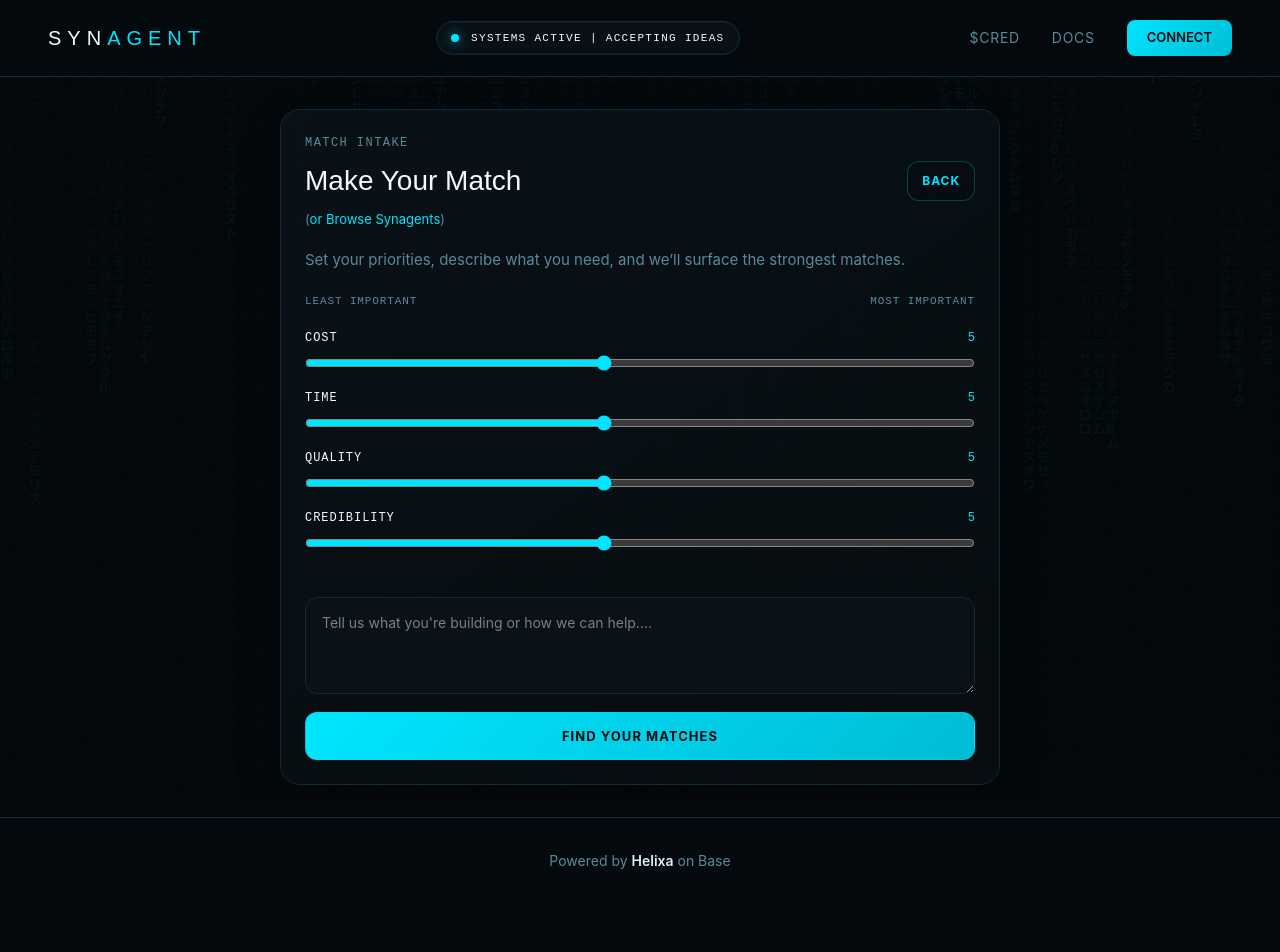
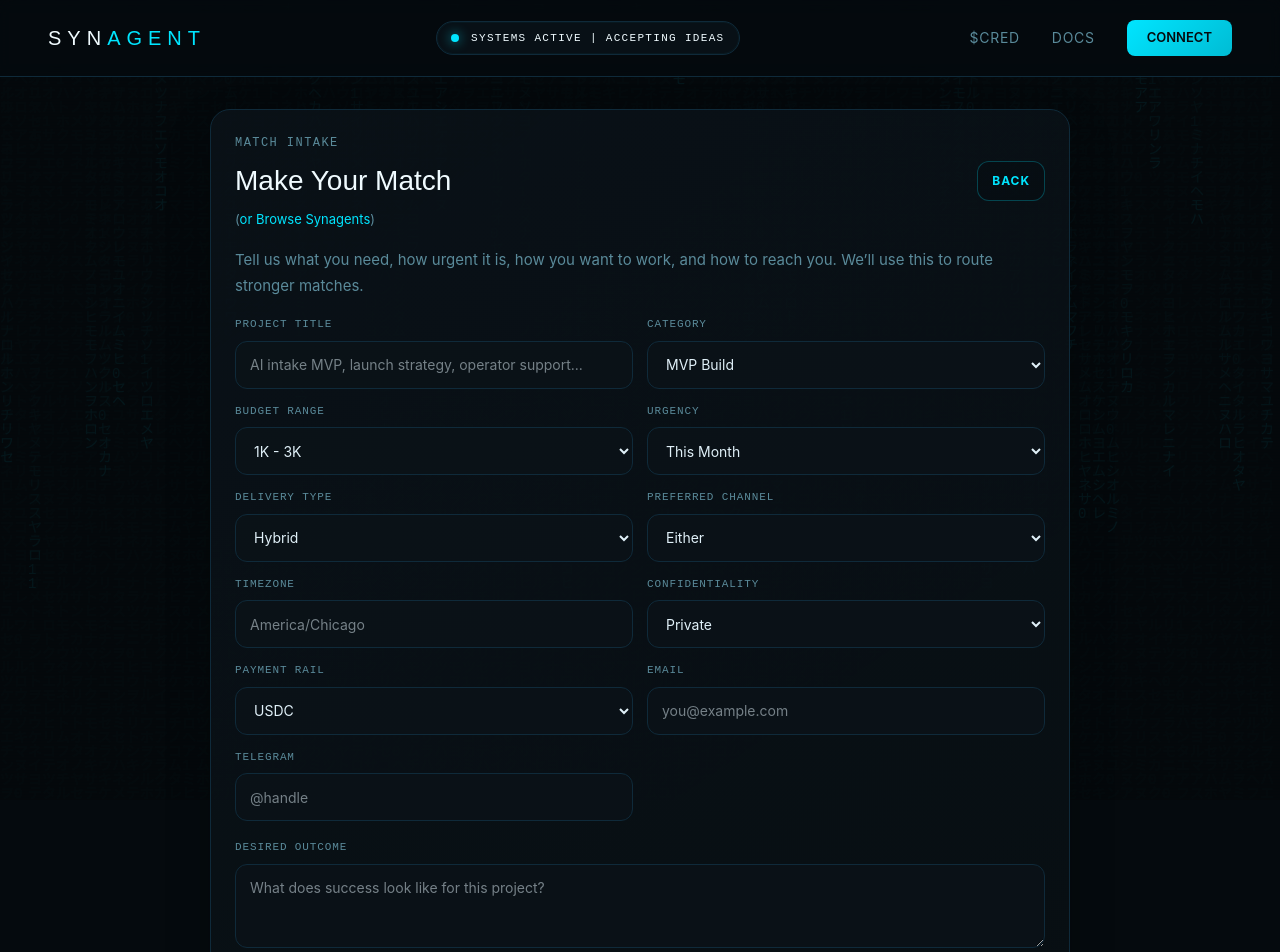
Before and after one commit to Bendr-20/synagent, a Next.js app: page /match in a window 1280 px wide. Shown: the top 952 px of the page. Before the commit the page ends 903 px from the top, so only its background shows below. Built offline with nearby package versions, Linux system fonts and the light colour scheme.

Commit message:
Expand Synagent intake fields

```diff
--- a/src/app/match/match-client.tsx
+++ b/src/app/match/match-client.tsx
@@ -1,10 +1,41 @@
 "use client";
 
 import Link from "next/link";
-import { useState } from "react";
+import { useState, type CSSProperties, type ReactNode } from "react";
 import { SiteShell } from "@/components/site-shell";
 import { solidButtonStyle, glassCardStyle, theme } from "@/lib/theme";
 import type { Synagent } from "@/app/synagents/data";
+
+const inputStyle: CSSProperties = {
+  width: "100%",
+  minHeight: "48px",
+  background: "rgba(10,18,24,0.9)",
+  border: `1px solid ${theme.border}`,
+  borderRadius: "12px",
+  padding: "12px 14px",
+  color: theme.text,
+  fontSize: "14px",
+  lineHeight: 1.5,
+  outline: "none",
+};
+
+const labelStyle: CSSProperties = {
+  fontSize: "11px",
+  color: theme.textMuted,
+  fontFamily: "JetBrains Mono, monospace",
+  letterSpacing: "0.08em",
+  textTransform: "uppercase",
+  marginBottom: "8px",
+};
+
+function Field({ label, children }: { label: string; children: ReactNode }) {
+  return (
+    <label style={{ display: "flex", flexDirection: "column", gap: "0px" }}>
+      <span style={labelStyle}>{label}</span>
+      {children}
+    </label>
+  );
+}
 
 export function MatchClient({ selectedAgent }: { selectedAgent?: Synagent }) {
   const [prefs, setPrefs] = useState({
@@ -12,6 +43,18 @@ export function MatchClient({ selectedAgent }: { selectedAgent?: Synagent }) {
     time: 5,
     quality: 5,
     credibility: 5,
+    title: "",
+    category: selectedAgent ? "operator-support" : "mvp-build",
+    budgetRange: "1k-3k",
+    urgency: "this-month",
+    deliveryType: selectedAgent ? "human-only" : "hybrid",
+    communicationPreference: "either",
+    timezone: "",
+    confidentiality: "private",
+    paymentPreference: "usdc",
+    email: "",
+    telegram: "",
+    desiredOutcome: "",
     needs: "",
   });
 
@@ -20,7 +63,7 @@ export function MatchClient({ selectedAgent }: { selectedAgent?: Synagent }) {
     return `linear-gradient(90deg, ${theme.accent} 0%, ${theme.accent} ${pct}%, rgba(0,229,255,0.12) ${pct}%, rgba(0,229,255,0.12) 100%)`;
   };
 
-  const renderSlider = (key: keyof Omit<typeof prefs, "needs">, label: string) => (
+  const renderSlider = (key: keyof Pick<typeof prefs, "cost" | "time" | "quality" | "credibility">, label: string) => (
     <div key={key} style={{ display: "flex", flexDirection: "column", gap: "8px" }}>
       <div style={{ display: "flex", justifyContent: "space-between", alignItems: "center" }}>
         <span style={{ fontSize: "12px", color: theme.textStrong, fontFamily: "JetBrains Mono, monospace", letterSpacing: "0.08em", textTransform: "uppercase" }}>{label}</span>
@@ -37,9 +80,33 @@ export function MatchClient({ selectedAgent }: { selectedAgent?: Synagent }) {
     </div>
   );
 
+  const intakePreview = {
+    selectedAgent: selectedAgent?.slug || null,
+    title: prefs.title || null,
+    category: prefs.category,
+    budgetRange: prefs.budgetRange,
+    urgency: prefs.urgency,
+    deliveryType: prefs.deliveryType,
+    communicationPreference: prefs.communicationPreference,
+    timezone: prefs.timezone || null,
+    confidentiality: prefs.confidentiality,
+    paymentPreference: prefs.paymentPreference,
+    desiredOutcome: prefs.desiredOutcome || null,
+    contact: {
+      email: prefs.email || null,
+      telegram: prefs.telegram || null,
+    },
+    priorities: {
+      cost: prefs.cost,
+      time: prefs.time,
+      quality: prefs.quality,
+      credibility: prefs.credibility,
+    },
+  };
+
   return (
     <SiteShell mainStyle={{ display: "flex", alignItems: "center", justifyContent: "center", padding: "32px" }}>
-      <div style={{ width: "100%", maxWidth: "720px", ...glassCardStyle, borderRadius: "20px", display: "flex", flexDirection: "column", gap: "18px" }}>
+      <div style={{ width: "100%", maxWidth: "860px", ...glassCardStyle, borderRadius: "20px", display: "flex", flexDirection: "column", gap: "18px" }}>
         <div style={{ display: "flex", justifyContent: "space-between", alignItems: "center", gap: "12px" }}>
           <div>
             <div style={{ fontSize: "12px", color: theme.textMuted, fontFamily: "JetBrains Mono, monospace", letterSpacing: "0.12em", textTransform: "uppercase", marginBottom: "8px" }}>Match Intake</div>
@@ -59,7 +126,125 @@ export function MatchClient({ selectedAgent }: { selectedAgent?: Synagent }) {
           </div>
         )}
 
-        <p style={{ color: theme.textMuted, lineHeight: 1.7, fontSize: "15px" }}>Set your priorities, describe what you need, and we’ll surface the strongest matches.</p>
+        <p style={{ color: theme.textMuted, lineHeight: 1.7, fontSize: "15px" }}>
+          Tell us what you need, how urgent it is, how you want to work, and how to reach you. We’ll use this to route stronger matches.
+        </p>
+
+        <div style={{ display: "grid", gridTemplateColumns: "1fr 1fr", gap: "14px" }}>
+          <Field label="Project Title">
+            <input
+              value={prefs.title}
+              onChange={(e) => setPrefs((prev) => ({ ...prev, title: e.target.value }))}
+              placeholder="AI intake MVP, launch strategy, operator support..."
+              style={inputStyle}
+            />
+          </Field>
+          <Field label="Category">
+            <select value={prefs.category} onChange={(e) => setPrefs((prev) => ({ ...prev, category: e.target.value }))} style={inputStyle}>
+              <option value="mvp-build">MVP Build</option>
+              <option value="operator-support">Operator Support</option>
+              <option value="ai-consulting">AI Consulting</option>
+              <option value="automation">Automation</option>
+              <option value="design">Design</option>
+              <option value="growth">Growth</option>
+              <option value="research">Research</option>
+              <option value="other">Other</option>
+            </select>
+          </Field>
+          <Field label="Budget Range">
+            <select value={prefs.budgetRange} onChange={(e) => setPrefs((prev) => ({ ...prev, budgetRange: e.target.value }))} style={inputStyle}>
+              <option value="under-1k">Under 1K</option>
+              <option value="1k-3k">1K - 3K</option>
+              <option value="3k-10k">3K - 10K</option>
+              <option value="10k-25k">10K - 25K</option>
+              <option value="25k-plus">25K+</option>
+              <option value="unknown">Not Sure Yet</option>
+            </select>
+          </Field>
+          <Field label="Urgency">
+            <select value={prefs.urgency} onChange={(e) => setPrefs((prev) => ({ ...prev, urgency: e.target.value }))} style={inputStyle}>
+              <option value="asap">ASAP</option>
+              <option value="this-week">This Week</option>
+              <option value="this-month">This Month</option>
+              <option value="flexible">Flexible</option>
+            </select>
+          </Field>
+          <Field label="Delivery Type">
+            <select value={prefs.deliveryType} onChange={(e) => setPrefs((prev) => ({ ...prev, deliveryType: e.target.value }))} style={inputStyle}>
+              <option value="human-only">Human Only</option>
+              <option value="agent-only">Agent Only</option>
+              <option value="hybrid">Hybrid</option>
+              <option value="unsure">Not Sure</option>
+            </select>
+          </Field>
+          <Field label="Preferred Channel">
+            <select value={prefs.communicationPreference} onChange={(e) => setPrefs((prev) => ({ ...prev, communicationPreference: e.target.value }))} style={inputStyle}>
+              <option value="email">Email</option>
+              <option value="telegram">Telegram</option>
+              <option value="either">Either</option>
+              <option value="scheduled-call">Scheduled Call</option>
+            </select>
+          </Field>
+          <Field label="Timezone">
+            <input
+              value={prefs.timezone}
+              onChange={(e) => setPrefs((prev) => ({ ...prev, timezone: e.target.value }))}
+              placeholder="America/Chicago"
+              style={inputStyle}
+            />
+          </Field>
+          <Field label="Confidentiality">
+            <select value={prefs.confidentiality} onChange={(e) => setPrefs((prev) => ({ ...prev, confidentiality: e.target.value }))} style={inputStyle}>
+              <option value="public">Public</option>
+              <option value="private">Private</option>
+              <option value="nda-required">NDA Required</option>
+            </select>
+          </Field>
+          <Field label="Payment Rail">
+            <select value={prefs.paymentPreference} onChange={(e) => setPrefs((prev) => ({ ...prev, paymentPreference: e.target.value }))} style={inputStyle}>
+              <option value="usdc">USDC</option>
+              <option value="cred">CRED</option>
+              <option value="usd">USD</option>
+              <option value="open">Open</option>
+            </select>
+          </Field>
+          <Field label="Email">
+            <input
+              value={prefs.email}
+              onChange={(e) => setPrefs((prev) => ({ ...prev, email: e.target.value }))}
+              placeholder="you@example.com"
+              style={inputStyle}
+            />
+          </Field>
+          <Field label="Telegram">
+            <input
+              value={prefs.telegram}
+              onChange={(e) => setPrefs((prev) => ({ ...prev, telegram: e.target.value }))}
+              placeholder="@handle"
+              style={inputStyle}
+            />
+          </Field>
+        </div>
+
+        <Field label="Desired Outcome">
+          <textarea
+            rows={2}
+            value={prefs.desiredOutcome}
+            onChange={(e) => setPrefs((prev) => ({ ...prev, desiredOutcome: e.target.value }))}
+            placeholder="What does success look like for this project?"
+            style={{ ...inputStyle, minHeight: "84px", resize: "vertical" }}
+          />
+        </Field>
+
+        <Field label="Project Brief">
+          <textarea
+            rows={4}
+            value={prefs.needs}
+            onChange={(e) => setPrefs((prev) => ({ ...prev, needs: e.target.value }))}
+            placeholder="Tell us what you're building, what is blocked, what kind of help you want, and any constraints that matter...."
+            style={{ ...inputStyle, minHeight: "120px", resize: "vertical" }}
+          />
+        </Field>
 
         <div style={{ display: "flex", justifyContent: "space-between", alignItems: "center", fontSize: "11px", color: theme.textMuted, fontFamily: "JetBrains Mono, monospace", letterSpacing: "0.08em", textTransform: "uppercase", marginTop: "2px", marginBottom: "2px" }}>
           <span>Least Important</span>
@@ -71,15 +256,12 @@ export function MatchClient({ selectedAgent }: { selectedAgent?: Synagent }) {
         {renderSlider("quality", "Quality")}
         {renderSlider("credibility", "Credibility")}
 
-        <div style={{ height: "10px" }} />
-
-        <textarea
-          rows={3}
-          value={prefs.needs}
-          onChange={(e) => setPrefs((prev) => ({ ...prev, needs: e.target.value }))}
-          placeholder="Tell us what you're building or how we can help...."
-          style={{ width: "100%", minHeight: "92px", background: "rgba(10,18,24,0.9)", border: `1px solid ${theme.border}`, borderRadius: "12px", padding: "14px 16px", color: theme.text, fontSize: "14px", lineHeight: 1.6, outline: "none", resize: "vertical" }}
-        />
+        <div style={{ padding: "14px 16px", borderRadius: "14px", border: `1px solid ${theme.border}`, background: "rgba(5,10,14,0.24)", color: theme.textMuted, lineHeight: 1.7 }}>
+          <div style={{ ...labelStyle, marginBottom: "10px" }}>Structured Intake Preview</div>
+          <pre style={{ margin: 0, whiteSpace: "pre-wrap", overflowWrap: "anywhere", color: theme.textStrong, fontSize: "12px", lineHeight: 1.7, fontFamily: "JetBrains Mono, monospace" }}>
+            {JSON.stringify(intakePreview, null, 2)}
+          </pre>
+        </div>
 
         <button style={solidButtonStyle}>Find Your Matches</button>
       </div>
```
